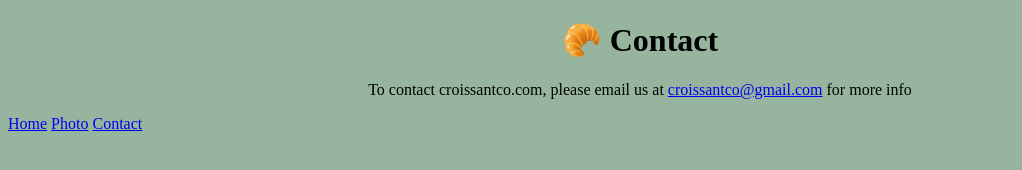
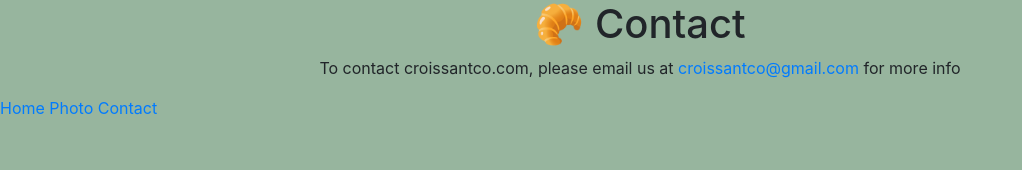
Before and after one commit to yungwrld/croissant-multiple-pages, a plain HTML site: page contact.html in a window 1280 px wide. Shown: the whole page, without its empty margins (0-1022 px from the left). Drawn offline with nearby package versions, Linux system fonts and the light colour scheme.

Commit message:
bootstrap added and removed

```diff
--- a/contact.html
+++ b/contact.html
@@ -4,6 +4,7 @@
     <meta charset="UTF-8">
     <meta http-equiv="X-UA-Compatible" content="IE=edge">
     <meta name="viewport" content="width=device-width, initial-scale=1.0">
+    <link rel="stylesheet" href="https://cdn.jsdelivr.net/npm/bootstrap@4.4.1/dist/css/bootstrap.min.css" integrity="sha384-Vkoo8x4CGsO3+Hhxv8T/Q5PaXtkKtu6ug5TOeNV6gBiFeWPGFN9MuhOf23Q9Ifjh" crossorigin="anonymous">
     <link rel="stylesheet" href="/css/styles.css">
     <title>Document</title>
 </head>
```
Also changed, not shown: index.html (+1 -0 lines), photo.html (+1 -0 lines), css/styles.css (line endings or trailing spaces).
